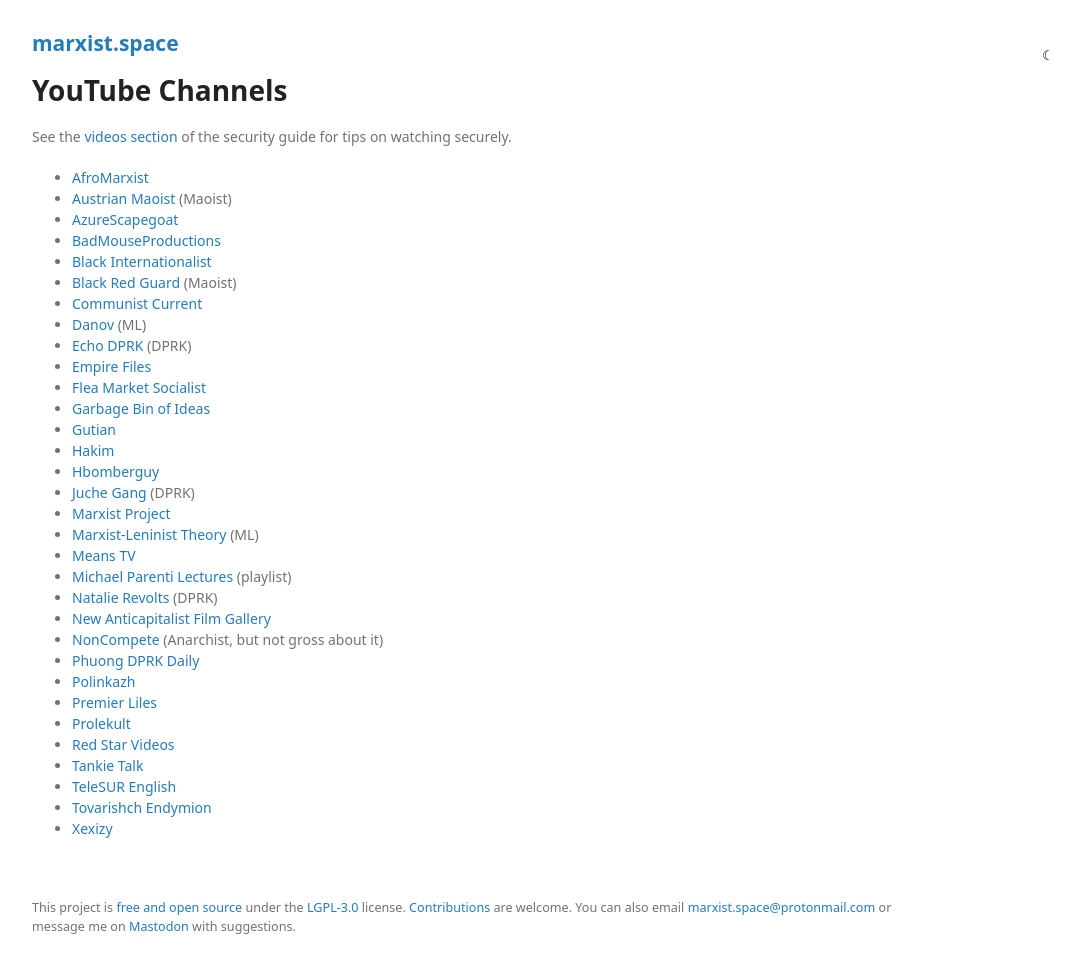
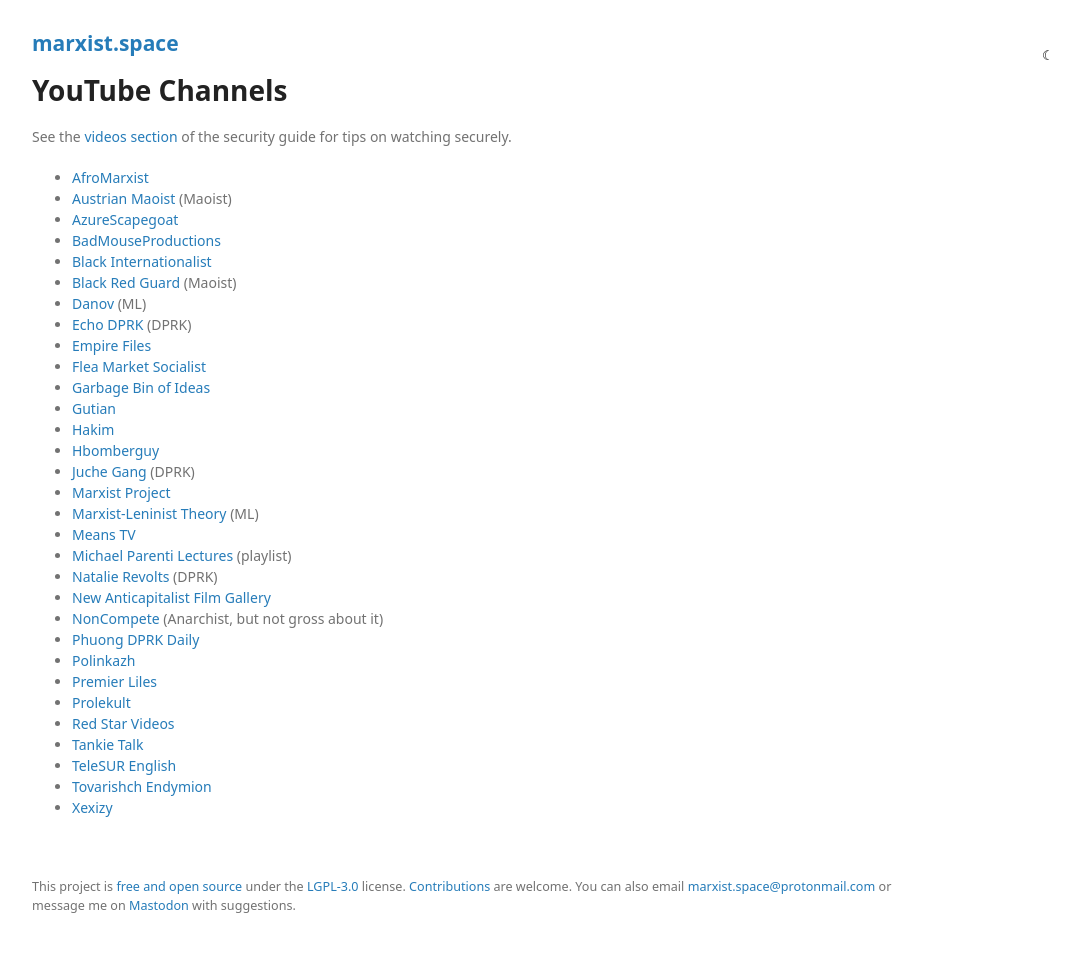
Before and after one commit to prolesoft/marxist.space, a Jekyll site: the page built from youtube.md, in a window 1280 px wide. Shown: the whole page, without its empty margins (178-1257 px from the left). Built offline with Jekyll 4.4.1, drawn with Linux system fonts in a browser that asks for light colours; our own code applies the rules of GitHub Pages for plain Markdown files; after the commit the page ends 948 px from its top, so only the background shows below that.

Commit message:
fuck reactionary shitheads

```diff
--- a/youtube.md
+++ b/youtube.md
@@ -16,7 +16,6 @@
 * [BadMouseProductions](https://www.youtube.com/channel/UCFEmOPY04flXH-QpMMAGeJA)
 * [Black Internationalist](https://www.youtube.com/channel/UCZ1zgx9IxzrMf545npclq1Q)
 * [Black Red Guard](https://www.youtube.com/channel/UCpYZYH_1VTB9q8Leg0TrROA) (Maoist)
-* [Communist Current](https://www.youtube.com/channel/UChft9yG7LZTlrCczYoRvDtg)
 * [Danov](https://www.youtube.com/channel/UCd1Ze_UknxhxpK9Lvi5rjYw) (ML)
 * [Echo DPRK](https://www.youtube.com/channel/UCP5_cAbRgjsZjkhrHBq84xQ) (DPRK)
 * [Empire Files](https://www.youtube.com/channel/UCG29FnXZm4F5U8xpqs1cs1Q)
```
